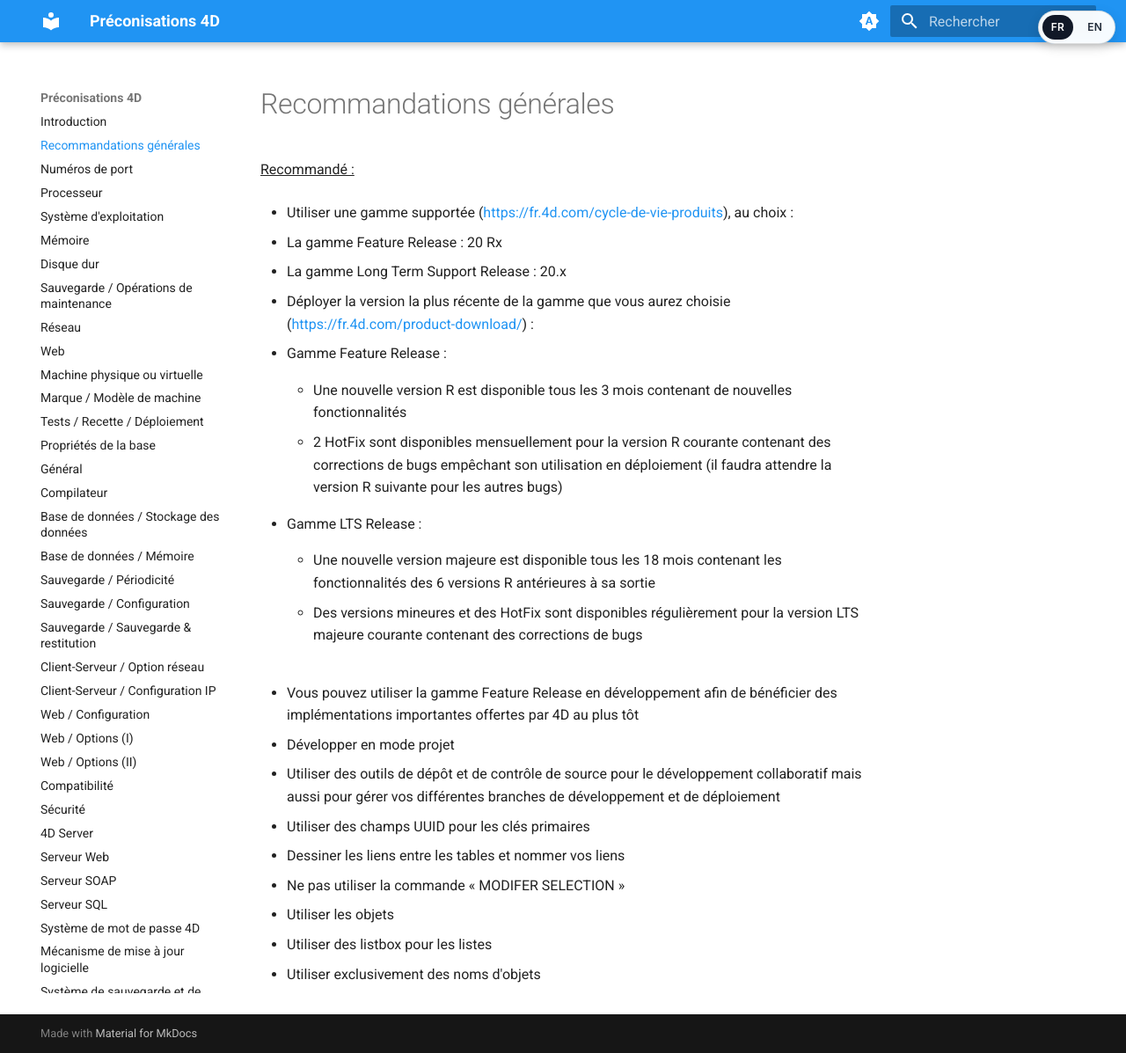
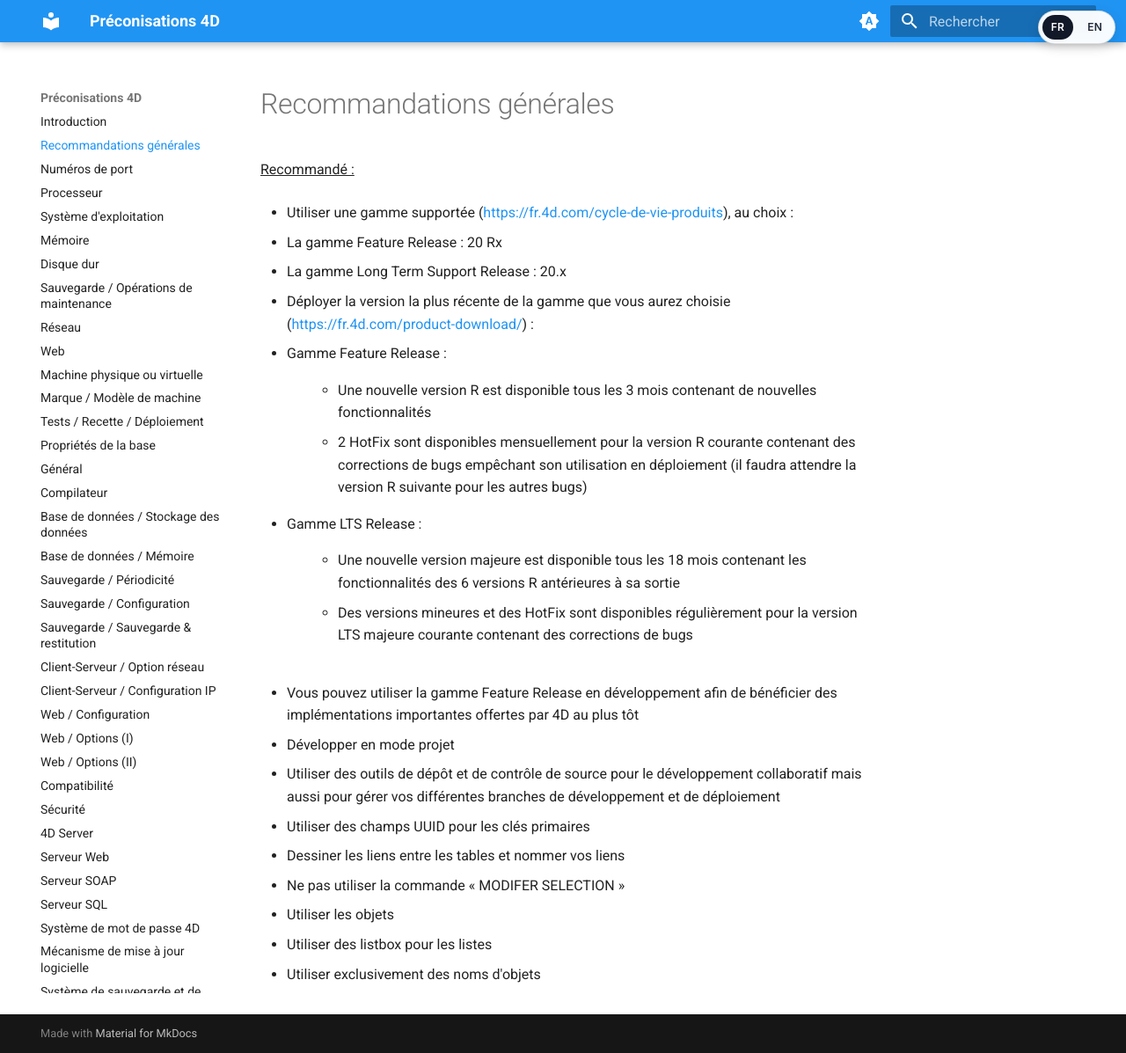
Before and after one commit to 4eDimension/Recommendations, an MkDocs documentation site: the page built from docs/chapitres/02-recommandations-generales.md, in a window 1280 px wide and 1197 px high. Shown: the whole window at 88% size. Built offline with MkDocs 1.6.1 and Material for MkDocs 9.7.7, drawn with Linux system fonts in a browser that asks for light colours.

Commit message:
fix: enforce visible 3-level nested list rendering

```diff
--- a/docs/assets/stylesheets/translate-switch.css
+++ b/docs/assets/stylesheets/translate-switch.css
@@ -48,15 +48,17 @@
 
 /* Keep 3-level list hierarchy clearly visible in content pages. */
 .md-typeset ul {
-  list-style-type: disc;
+  list-style-type: disc !important;
 }
 
 .md-typeset ul ul {
-  margin-left: 1.25rem;
-  list-style-type: circle;
+  list-style-type: circle !important;
+  padding-inline-start: 1.4rem !important;
 }
 
 .md-typeset ul ul ul {
-  margin-left: 1.25rem;
-  list-style-type: square;
+  list-style-type: square !important;
+  padding-inline-start: 1.6rem !important;
+  margin-left: 0.2rem;
+  border-left: 2px solid rgba(127, 127, 127, 0.35);
 }
```
